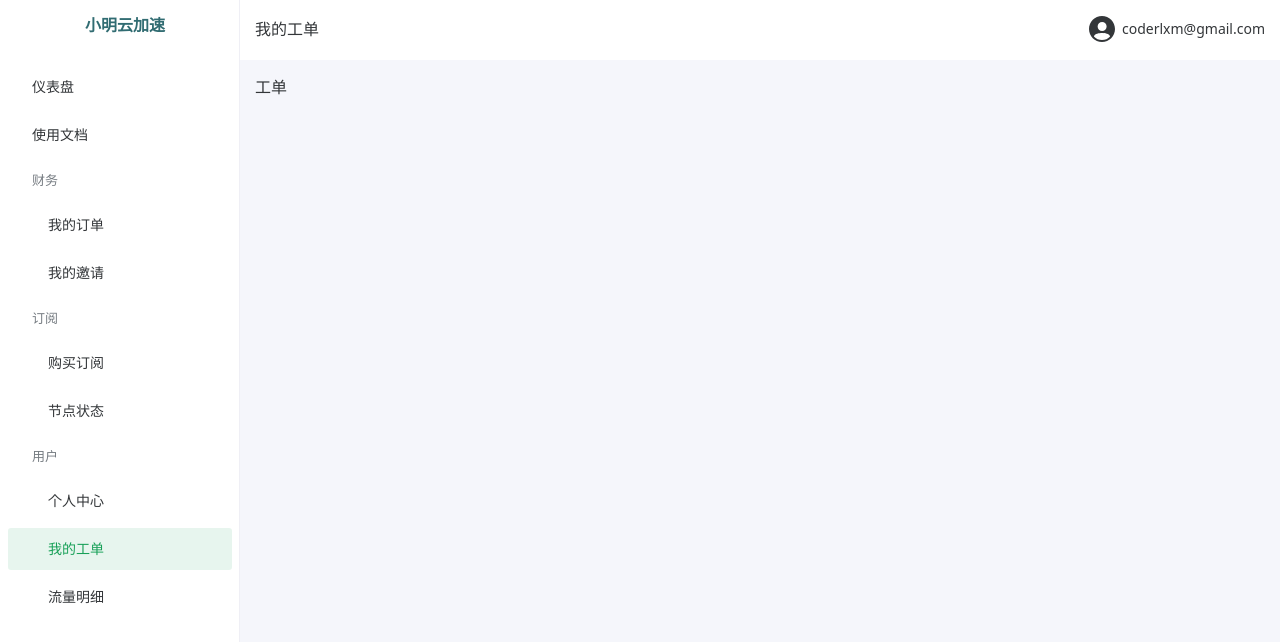
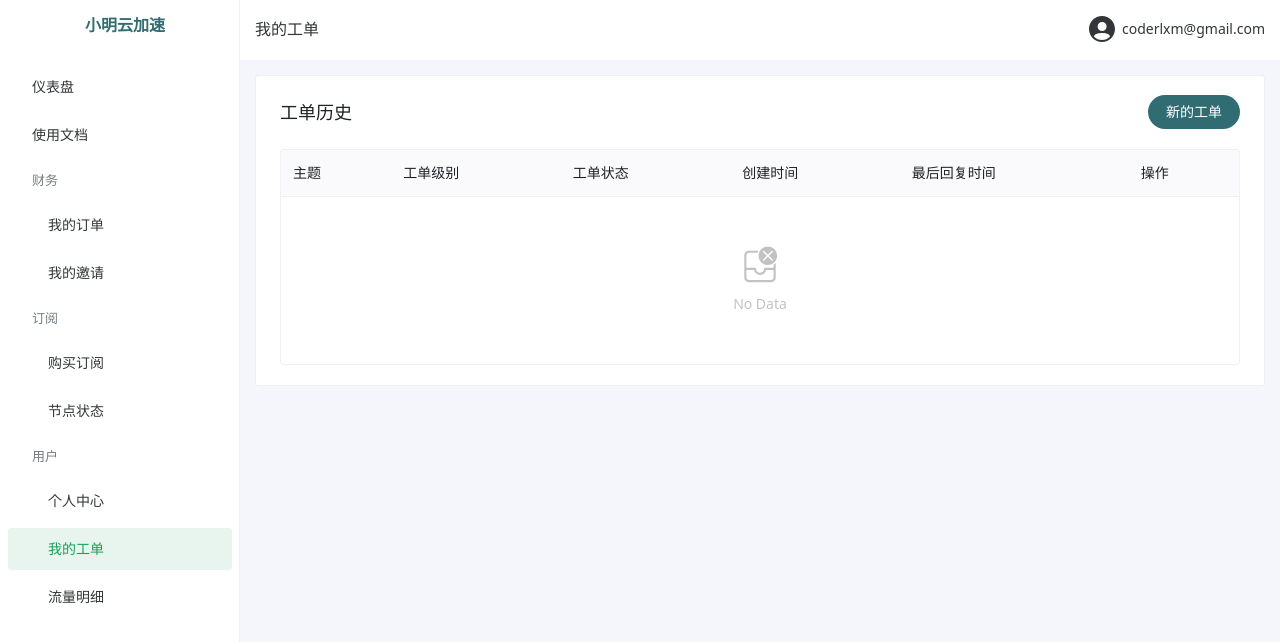
Before and after one commit to coderlxm/xboard-x, a Vue app: page /ticket in a window 1280 px wide. Shown: the top 642 px of the page. Built offline with nearby package versions, Linux system fonts and the light colour scheme; sample sign-in values are in the browser's storage.

Commit message:
all pages finished

```diff
--- a/src/views/ticket.vue
+++ b/src/views/ticket.vue
@@ -1,4 +1,86 @@
-<script setup></script>
+<script setup>
+import { ref } from "vue";
+const columns = [
+  {
+    title: '主题',
+    key: 'title',
+  },
+  {
+    title: '工单级别',
+    key: 'level',
+  },
+  {
+    title: '工单状态',
+    key: 'status',
+  },
+  {
+    title: '创建时间',
+    key: 'create',
+  },
+  {
+    title: '最后回复时间',
+    key: 'reply',
+  },
+  {
+    title: '操作',
+    key: 'operate',
+  },
+]
+const ticketLevel = [
+  {
+    label: '低',
+    value: 'low'
+  },
+  {
+    label: '中',
+    value: 'medium'
+  },
+  {
+    label: '高',
+    value: 'high'
+  },
+]
+const showModal = ref(false)
+</script>
 <template>
-  <div>工单</div>
+  <n-card title="工单历史">
+    <template #header-extra>
+      <n-button color="#316c72" @click="showModal = true" round>新的工单</n-button>
+    </template>
+    <n-data-table :columns="columns">
+    </n-data-table>
+  </n-card>
+  <n-modal :mask-closable=false v-model:show="showModal">
+    <n-card class="ticketModal" style="width: 600px" title="新的工单" :bordered="false" role="dialog" aria-modal="true">
+      <div class="flex flex-col gap5px mt20px">
+        <div>
+          <div class="mb-5px">主题</div>
+          <n-input placeholder="请输入工单主题"></n-input>
+        </div>
+        <div>
+          <div class="mb-5px">工单级别</div>
+          <n-select placeholder="请选择" :options="ticketLevel"></n-select>
+        </div>
+        <div>
+          <div class="mb-5px">消息</div>
+          <n-input placeholder="请描述您遇到的问题" type="textarea"></n-input>
+        </div>
+      </div>
+      <template #footer>
+        <div class="flex justify-end mt-20px">
+          <n-button ghost class="mr-10px" @click="showModal = false">取消</n-button>
+          <n-button color="#316c72">确认</n-button>
+        </div>
+      </template>
+    </n-card>
+  </n-modal>
 </template>
+<style>
+.ticketModal>.n-card__content {
+  border-top: 1px solid rgb(239, 239, 245)
+}
+
+.ticketModal>.n-card__content {
+  border-bottom: 1px solid rgb(239, 239, 245)
+}
+</style>
--- a/src/views/traffic.vue
+++ b/src/views/traffic.vue
@@ -1,4 +1,30 @@
-<script setup></script>
+<script setup>
+const columns = [
+  {
+    title: '记录时间',
+    key: 'rectime'
+  },
+  {
+    title: '实际上行',
+    key: 'realupload'
+  },
+  {
+    title: '实际下行',
+    key: 'realdwnload'
+  },
+  {
+    title: '扣费倍率',
+    key: 'payratio'
+  },
+  {
+    title: '总计',
+    key: 'sum'
+  }
+]
+</script>
 <template>
-  <div>流量</div>
+  <n-card>
+    <n-alert type="info">流量明细仅保留近一个月数据以供查询。</n-alert>
+    <n-data-table class="mt-20px" :columns="columns"></n-data-table>
+  </n-card>
 </template>
```
